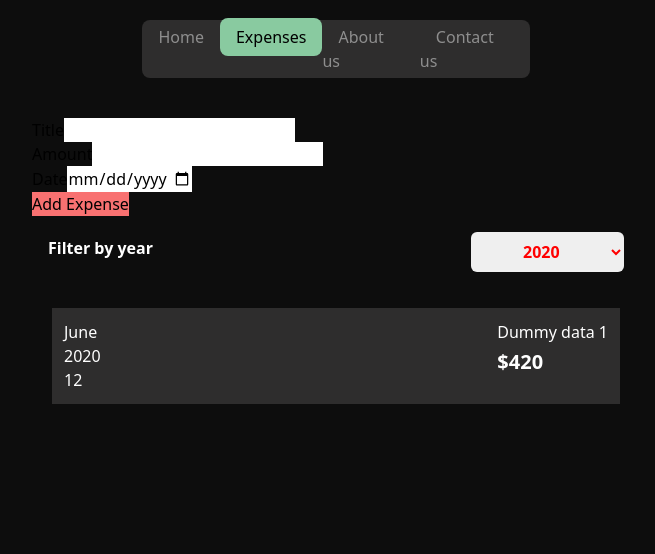
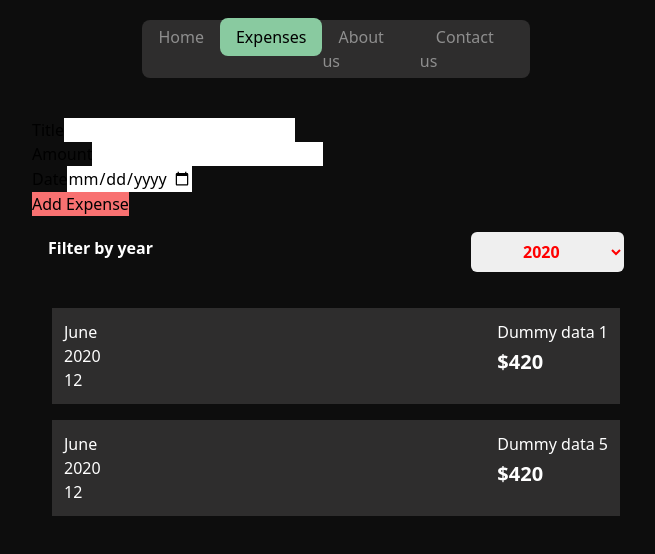
Before and after one commit to barakadanny/Expense-Tracker, a React (Create React App) app: page /expenses in a window 1280 px wide. Shown: the top 554 px of the page, without its empty margins (304-959 px from the left). Built offline with nearby package versions, Linux system fonts and the light colour scheme.

Commit message:
Update App js

```diff
--- a/src/App.js
+++ b/src/App.js
@@ -8,6 +8,12 @@ const DUMMY_EXPENSES = [
   {
     id: "e1",
     title: "Dummy data 1",
+    amount: 420,
+    date: new Date(2020, 5, 12),
+  },
+  {
+    id: "e6",
+    title: "Dummy data 5",
     amount: 420,
     date: new Date(2020, 5, 12),
   },
@@ -27,7 +33,7 @@ const DUMMY_EXPENSES = [
     id: "e4",
     title: "Dummy data 4",
     amount: 450,
-    date: new Date(2021, 5, 12),
+    date: new Date(2022, 5, 12),
   },
 ];
 
```
